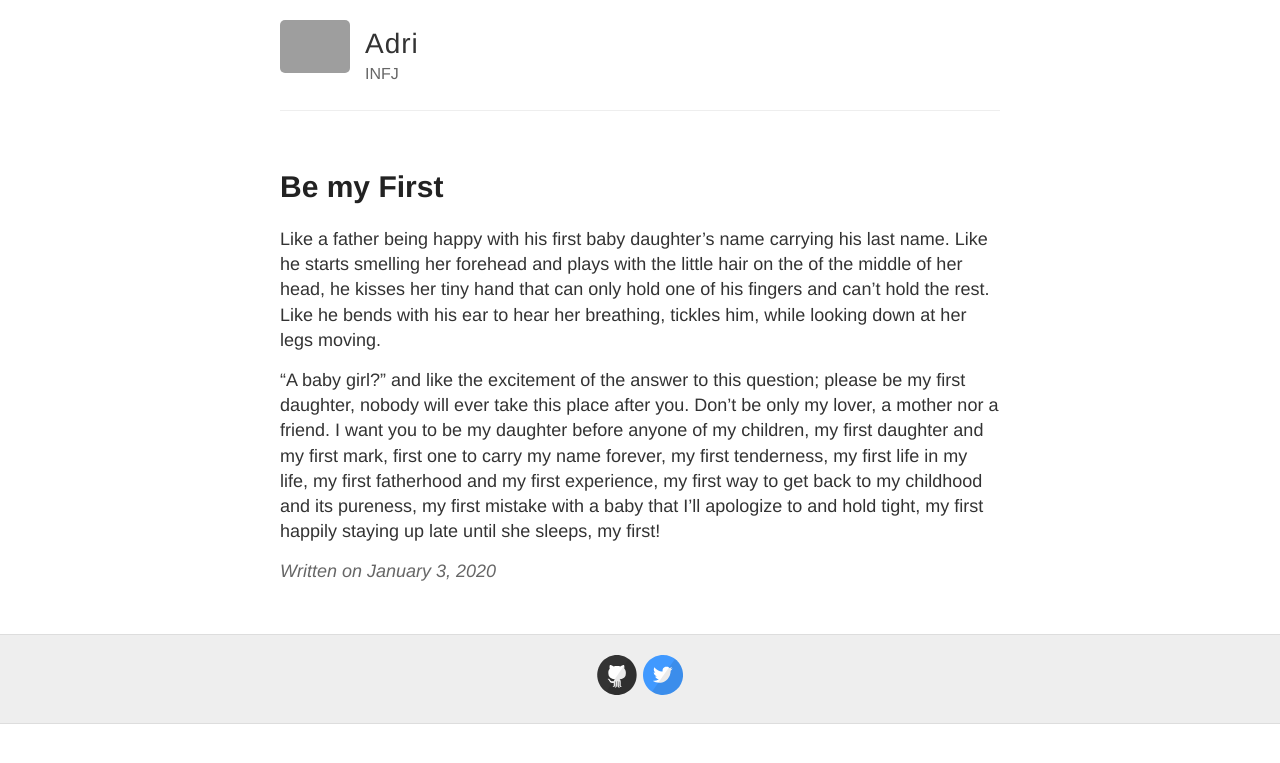
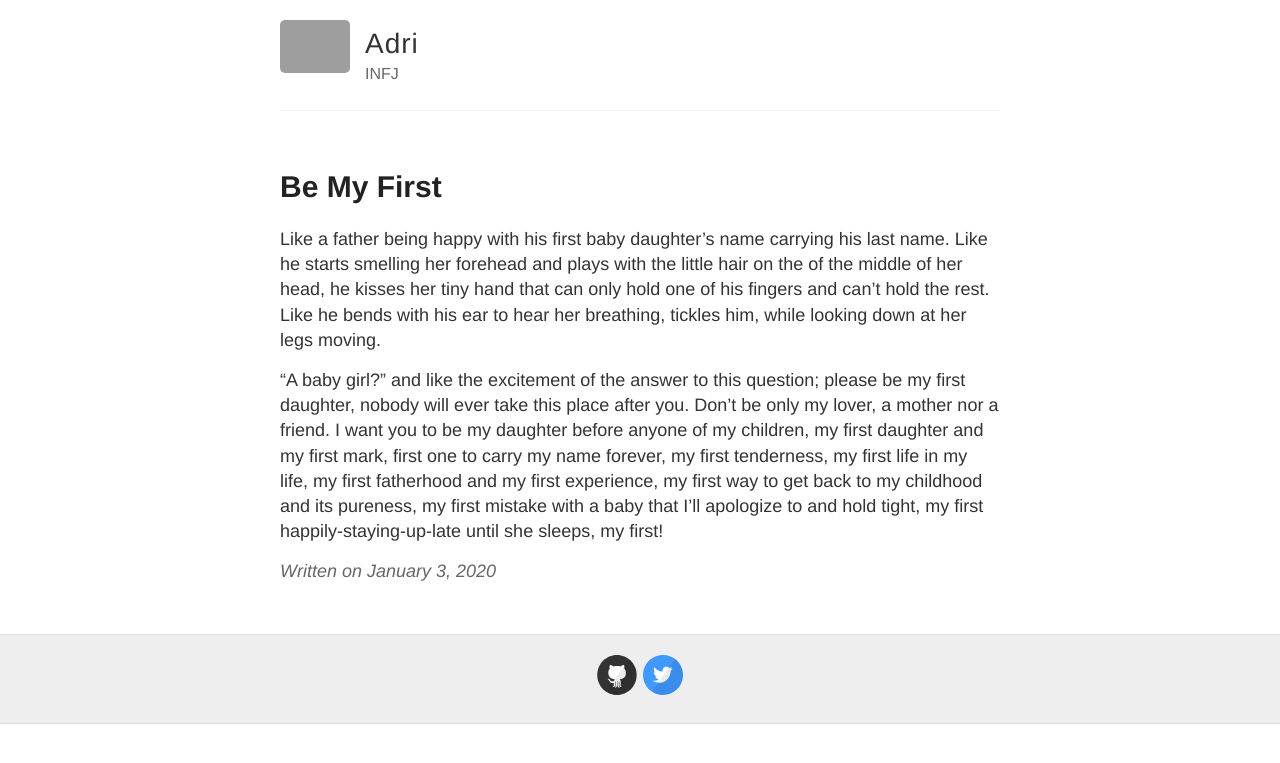
Before and after one commit to aelasr/aelasr.github.io, a Jekyll site: the page built from _posts/2020-01-03-Be-My-First.md, in a window 1280 px wide. Shown: the top 763 px of the page. Built offline with Jekyll 4.4.1, drawn with Linux system fonts in a browser that asks for light colours; grey boxes are pictures that could not be loaded.

```diff
--- a/_posts/2020-01-03-Be-My-First.md
+++ b/_posts/2020-01-03-Be-My-First.md
@@ -1,9 +1,9 @@
 ---
 layout: post
-title: Be my First
+title: Be My First
 ---
 
 Like a father being happy with his first baby daughter's name carrying his last name. Like he starts smelling her forehead and plays with the little hair on the of the middle of her head, he kisses her tiny hand that can only hold one of his fingers and can't hold the rest. Like he bends with his ear to hear her breathing, tickles him, while looking down at her legs moving.
 
 
-"A baby girl?" and like the excitement of the answer to this question; please be my first daughter, nobody will ever take this place after you. Don't be only my lover, a mother nor a friend. I want you to be my daughter before anyone of my children, my first daughter and my first mark, first one to carry my name forever, my first tenderness, my first life in my life, my first fatherhood and my first experience, my first way to get back to my childhood and its pureness, my first mistake with a baby that I'll apologize to and hold tight, my first happily staying up late until she sleeps, my first!
+"A baby girl?" and like the excitement of the answer to this question; please be my first daughter, nobody will ever take this place after you. Don't be only my lover, a mother nor a friend. I want you to be my daughter before anyone of my children, my first daughter and my first mark, first one to carry my name forever, my first tenderness, my first life in my life, my first fatherhood and my first experience, my first way to get back to my childhood and its pureness, my first mistake with a baby that I'll apologize to and hold tight, my first happily-staying-up-late until she sleeps, my first!
```
